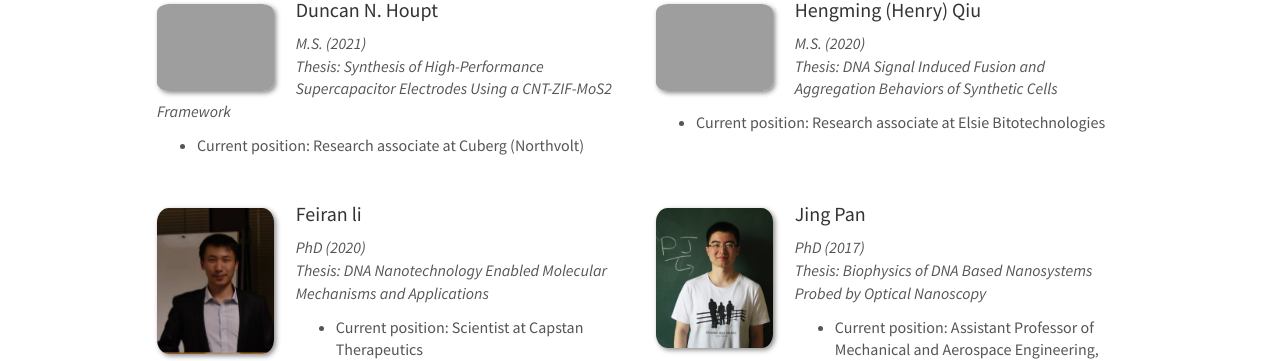
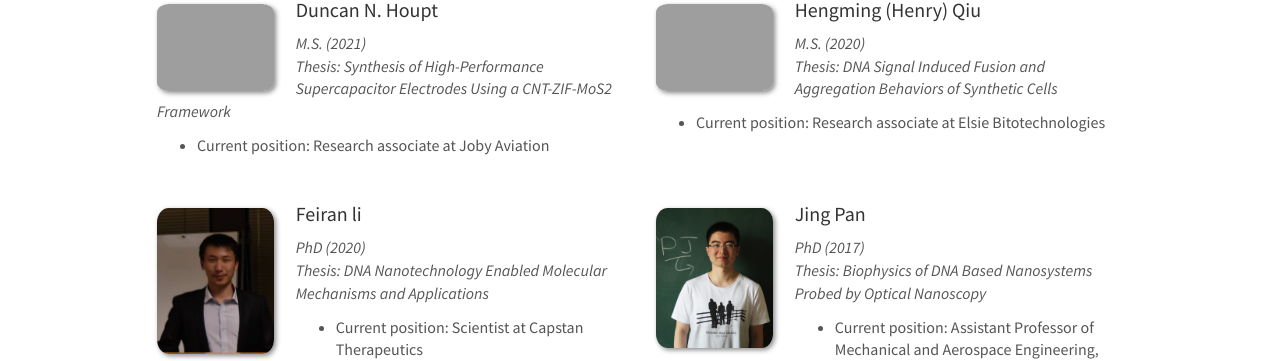
Before and after one commit to choidnalab/choidnalab.github.io, a Jekyll site: the page built from _pages/team.md, in a window 1280 px wide and 900 px high, scrolled down 1738 px. Shown: the part 125-486 px from the top of the window. Built offline with Jekyll 4.4.1, drawn with Linux system fonts in a browser that asks for light colours; nearby versions of some CDN libraries.

Commit message:
Update current position for alumni member

```diff
--- a/_data/alumni_members.yml
+++ b/_data/alumni_members.yml
@@ -55,7 +55,7 @@
   email:
   duration:
   number_educ: 1
-  education1: "Current position: Research associate at Cuberg (Northvolt)"
+  education1: "Current position: Research associate at Joby Aviation"
   education2:
   education3:
   education4:
```
